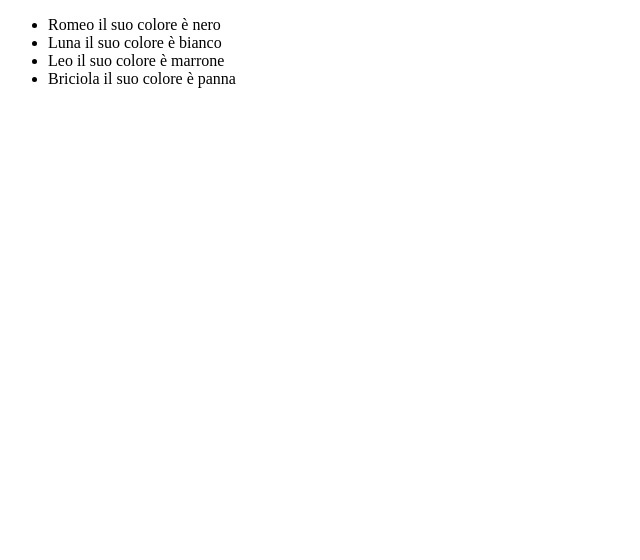
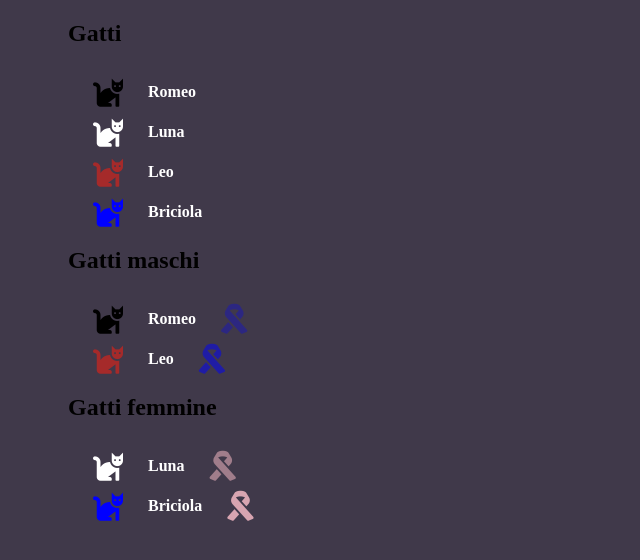
Before and after one commit to marongiu/js-snack-es6, a plain HTML site: page cats/esercizio/index.html in a window 1280 px wide. Shown: the whole page, without its empty margins (0-640 px from the left). Drawn offline with nearby package versions, Linux system fonts and the light colour scheme.

Commit message:
Revisione esercizio

```diff
--- a/cats/milestone1/index.html
+++ b/cats/esercizio/index.html
@@ -5,11 +5,25 @@
   <meta name="viewport" content="width=device-width, initial-scale=1.0">
   <meta http-equiv="X-UA-Compatible" content="ie=edge">
   <title>Js-Snack 2</title>
+  <link rel="stylesheet" href="https://cdnjs.cloudflare.com/ajax/libs/font-awesome/5.15.3/css/all.min.css" integrity="sha512-iBBXm8fW90+nuLcSKlbmrPcLa0OT92xO1BIsZ+ywDWZCvqsWgccV3gFoRBv0z+8dLJgyAHIhR35VZc2oM/gI1w==" crossorigin="anonymous" />
+  <link rel="stylesheet" href="master.css">
   <script src="https://code.jquery.com/jquery-3.6.0.min.js" integrity="sha256-/xUj+3OJU5yExlq6GSYGSHk7tPXikynS7ogEvDej/m4=" crossorigin="anonymous"></script>
   <script src="main.js" charset="utf-8"></script>
 </head>
 <body>
-  <ul>
+  <ul id="gatti">
+    <h2>Gatti</h2>
+  </ul>
+
+  <ul id="maschi">
+    <h2>Gatti maschi</h2>
+  </ul>
+
+  <ul id="femmine">
+    <h2>Gatti femmine</h2>
+  </ul>
+
+  <ul id="gattiuniti">
 
   </ul>
 </body>
--- /dev/null
+++ b/cats/esercizio/main.js
@@ -0,0 +1,110 @@
+// Milestone 1
+// Definire un array di oggetti; ogni oggetto rappresenta un gatto, che è caratterizzato da: nome, età, colore e sesso.
+// Tramite la funzione .forEach(), stampare in pagina tutti i gattini, ciascuno con il proprio colore e il proprio nome.
+$(document).ready(function() {
+
+  const gatti = [
+    {
+      nome: "Romeo",
+      eta: 3,
+      colore: "black",
+      sesso: "Maschio",
+    },
+    {
+      nome: "Luna",
+      eta: 5,
+      colore: "white",
+      sesso: "Femmina",
+    },
+    {
+      nome: "Leo",
+      eta: 5,
+      colore: "brown",
+      sesso: "Maschio",
+    },
+    {
+      nome: "Briciola",
+      eta: 8,
+      colore: "blue",
+      sesso: "Femmina",
+    }
+  ];
+
+  // Tramite la funzione .forEach(), stampare in pagina tutti i gattini, ciascuno con il proprio colore e il proprio nome.
+  gatti.forEach((item) => {
+    $('ul#gatti').append(`<li> <i style="color: ${item.colore}" class="fas fa-cat"></i> ${item.nome} </li>`);
+  });
+
+  // Milestone 2
+  // Dividere i gatti in due contenitori distinti in base al sesso e aggiungere a fianco di ogni gattino un fiocco colorato di rosa, se femmina, o di blu, se maschio.
+  //  Il colore del fiocco deve essere più tenue se il gatto è più giovane, più scuro se il gatto è più vecchio.
+
+  // divido i gatti in due contenitori
+
+  const maschi = gatti.filter((item) => item.sesso == "Maschio");
+  const femmine = gatti.filter((item) => item.sesso == "Femmina");
+
+
+  // assegno il fiocco
+  maschi.forEach((item) => {
+    $('ul#maschi').append(`<li> <i style="color: ${item.colore}" class="fas fa-cat"></i> ${item.nome} <i style= "opacity: ${item.eta / 10}; color: blue" class="fas fa-ribbon"></i> </li>`);
+  });
+
+  femmine.forEach((item) => {
+    $('ul#femmine').append(`<li> <i style="color: ${item.colore}" class="fas fa-cat"></i> ${item.nome} <i style= "opacity: ${item.eta / 10}; color: pink" class="fas fa-ribbon"></i> </li>`);
+  });
+
+
+  // creo le opacita
+  let opacitaM = [];
+  let opacitaF = [];
+
+  maschi.forEach((item) => {
+    let itemopacita;
+    itemopacita = {...item, opacita: item.eta / 10};
+    opacitaM.push(itemopacita);
+  });
+
+  femmine.forEach((item) => {
+    let itemopacita;
+    itemopacita = {...item, opacita: item.eta / 10};
+    opacitaF.push(itemopacita);
+  });
+
+
+  // Creare un nuovo array con prima tutti i gattini femmina e poi tutti i gattini maschio, inserendo solamente nome e colore  e opacità del fiocco per ogni gatto.
+  const gattiUniti = [...opacitaF,...opacitaM];
+
+  // utilizzo map per passare solo alcune proprieta
+
+  const gattiProprieta =  gattiUniti.map((item) => {
+    const {nome,colore, opacita} = item;
+    return {nome,colore, opacita}
+  });
+
+  // appendo
+
+  console.log(gattiProprieta);
+
+
+
+
+
+
+
+}); // fine ready
+
+
+
+
+
+
+
+
+
+
+// Milestone 2
+// Dividere i gatti in due contenitori distinti in base al sesso e aggiungere a fianco di ogni gattino un fiocco colorato di rosa, se femmina, o di blu, se maschio.
+//  Il colore del fiocco deve essere più tenue se il gatto è più giovane, più scuro se il gatto è più vecchio.
+// Milestone 3
+// Creare un nuovo array con prima tutti i gattini femmina e poi tutti i gattini maschio, inserendo solamente nome e colore e colore e opacità del fiocco per ogni gatto.
--- a/cats/milestone2/master.css
+++ b/cats/esercizio/master.css
@@ -10,9 +10,24 @@
   padding-right: 5px;
 }
 
+ul {
+  margin: 20px;
+}
+
 ul li {
   display: flex;
   align-items: center;
   list-style: none;
   padding-top: 10px;
+  color: #ffff;
+  font-weight: bold;
 }
+
+ul li i{
+  font-size: 30px;
+  padding: 0  25px;
+}
+
+body {
+  background-color: #40394a;
+}
--- a/cats/milestone1/main.js
+++ /dev/null
@@ -1,42 +0,0 @@
-// Milestone 1
-// Definire un array di oggetti; ogni oggetto rappresenta un gatto, che è caratterizzato da: nome, età, colore e sesso.
-// Tramite la funzione .forEach(), stampare in pagina tutti i gattini, ciascuno con il proprio colore e il proprio nome.
-
-$(document).ready(function() {
-  // Creo un array con i vari gatti e le loro proprietà
-  const gatti = [
-    {
-      nome: "Romeo",
-      eta: 2,
-      colore: "nero",
-      sesso: "M",
-    },
-    {
-      nome: "Luna",
-      eta: 1,
-      colore: "bianco",
-      sesso: "F",
-    },
-    {
-      nome: "Leo",
-      eta: 5,
-      colore: "marrone",
-      sesso: "M",
-    },
-    {
-      nome: "Briciola",
-      eta: 4,
-      colore: "panna",
-      sesso: "F",
-    }
-  ];
-
-  // uso la funzione .forEach per stampare tutti i gatti
-
-  let lista = $('ul');
-  gatti.forEach((item, i) => {
-    lista.append(`<li> ${gatti[i].nome} il suo colore è ${gatti[i].colore} </li>`);
-  });
-
-
-}); // fine ready
--- a/cats/milestone3/master.css
+++ /dev/null
@@ -1,18 +0,0 @@
-.blue {
-  color: blue;
-  font-size: 20px;
-  padding-right: 5px;
-}
-
-.pink {
-  color: pink;
-  font-size: 20px;
-  padding-right: 5px;
-}
-
-ul li {
-  display: flex;
-  align-items: center;
-  list-style: none;
-  padding-top: 10px;
-}
```
Also changed, not shown: cats/milestone2/index.html (deleted, +0 -18 lines), cats/milestone2/main.js (deleted, +0 -76 lines), cats/milestone3/index.html (deleted, +0 -18 lines), cats/milestone3/main.js (deleted, +0 -62 lines).
